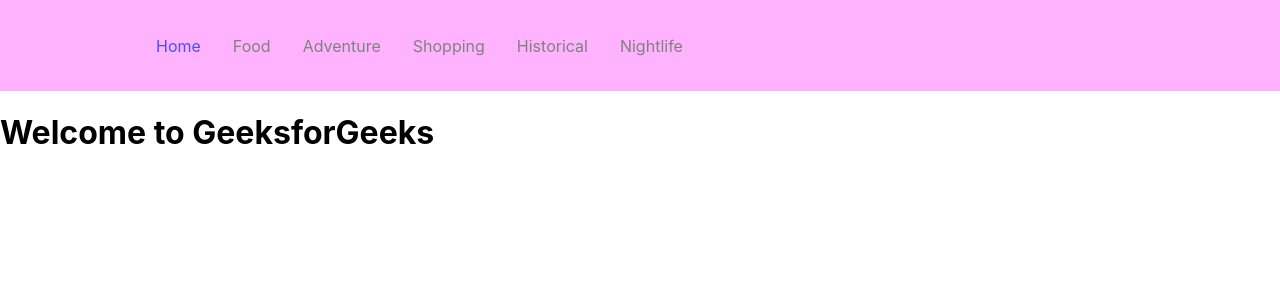
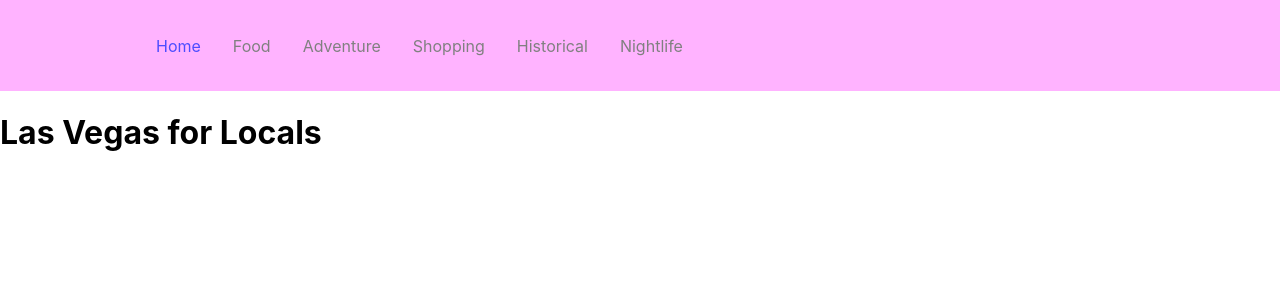
Before and after one commit to bellacorcillo/MERN-Milestone-Project-II, a React (Create React App) app in the folder nevada/: page / in a window 1280 px wide. Shown: the top 300 px of the page. Built offline with nearby package versions, Linux system fonts and the light colour scheme.

Commit message:
homepage title

```diff
--- a/nevada/src/App.js
+++ b/nevada/src/App.js
@@ -16,7 +16,7 @@
         <Router>
             <Navbar />
             <Routes>
-                <Route exact path='/' exact element={<Home />} />
+                <Route exact path='/' element={<Home />} />
                 <Route path='/food' element={<Food />} />
                 <Route path='/adventure' element={<Adventure />} />
                 <Route path='/shopping' element={<Shopping />} />
--- a/nevada/src/pages/index.js
+++ b/nevada/src/pages/index.js
@@ -3,7 +3,7 @@
 const Home = () => {
     return (
         <div>
-            <h1>Welcome to GeeksforGeeks</h1>
+            <h1>Las Vegas for Locals</h1>
         </div>
     );
 };
```
